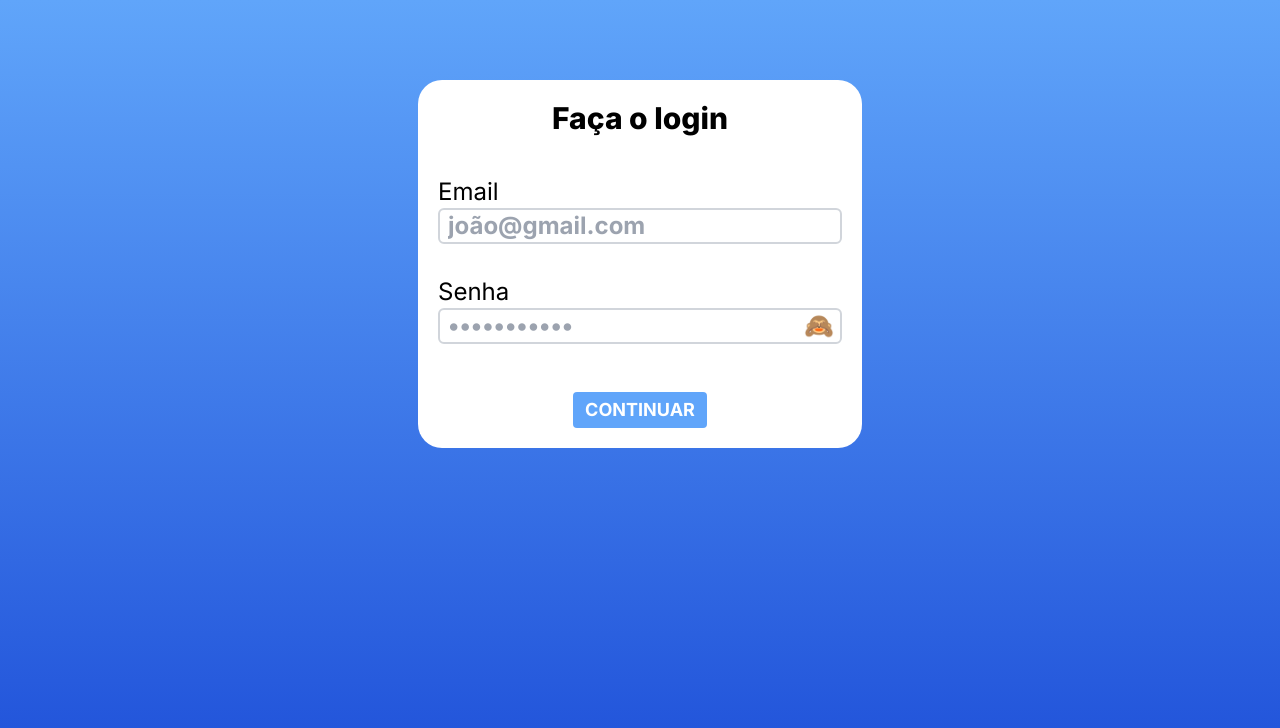
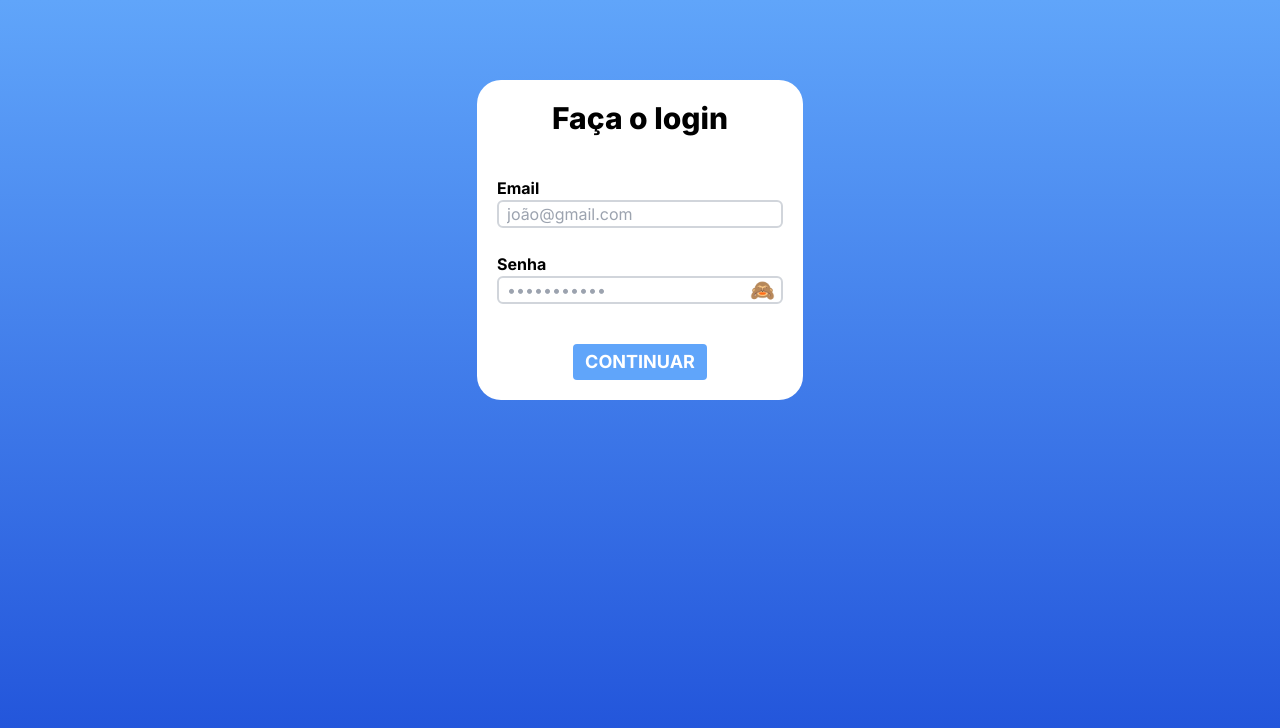
Before and after one commit to rafaelcesar0/dio-app-ts, a Next.js app: page / in a window 1280 px wide. Shown: the top 728 px of the page. Built offline with nearby package versions, Linux system fonts and the light colour scheme.

Commit message:
micro atualização

```diff
--- a/src/app/page.tsx
+++ b/src/app/page.tsx
@@ -12,25 +12,25 @@ const Home = () => {
     };
 
     return (
-        <main className="font-bold text-2xl h-screen w-screen bg-gradient-to-b from-blue-400 to-blue-700 flex justify-center">
+        <main className="font-bold h-screen w-screen bg-gradient-to-b from-blue-400 to-blue-700 flex justify-center">
             <Layout>
                 <h1 className="flex justify-center text-3xl font-extrabold mb-10">
                     Faça o login
                 </h1>
                 <div className="flex flex-col relative">
-                    <label htmlFor="emailInput" className="font-normal">
+                    <label htmlFor="emailInput">
                         Email
                     </label>
                     <input
                         type="email"
                         id="emailInput"
                         placeholder="joão@gmail.com"
-                        className="pl-2 pr-2 border-2 border-gray-300 rounded-md focus:border-blue-500 focus:outline-none"
+                        className="pl-2 pr-2 font-normal border-2 border-gray-300 rounded-md focus:border-blue-500 focus:outline-none"
                     />
                 </div>
                 <br />
                 <div className="flex flex-col relative">
-                    <label htmlFor="passwordInput" className="font-normal">
+                    <label htmlFor="passwordInput">
                         Senha
                     </label>
                     <input
@@ -39,12 +39,12 @@ const Home = () => {
                         placeholder={
                             showPassword ? 'Minha senha' : '•••••••••••'
                         }
-                        className="pl-2 pr-10 border-2 border-gray-300 rounded-md focus:border-blue-500 focus:outline-none"
+                        className="pl-2 pr-10 font-normal border-2 border-gray-300 rounded-md focus:border-blue-500 focus:outline-none"
                     />
                     <button
                         type="button"
                         onClick={togglePasswordVisibility}
-                        className="absolute inset-y-0 right-0 flex items-center px-2 text-gray-600 cursor-pointer mt-8"
+                        className="absolute inset-y-0 right-0 text-xl flex items-center px-2 text-gray-600 cursor-pointer mt-6"
                     >
                         {showPassword ? '🙉' : '🙈'}
                     </button>
```
